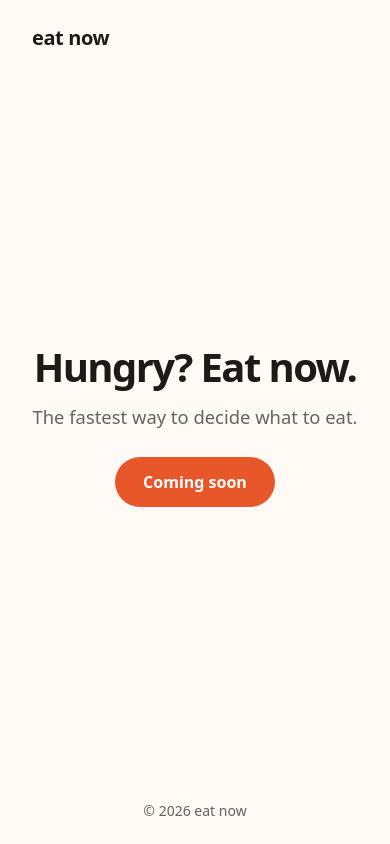
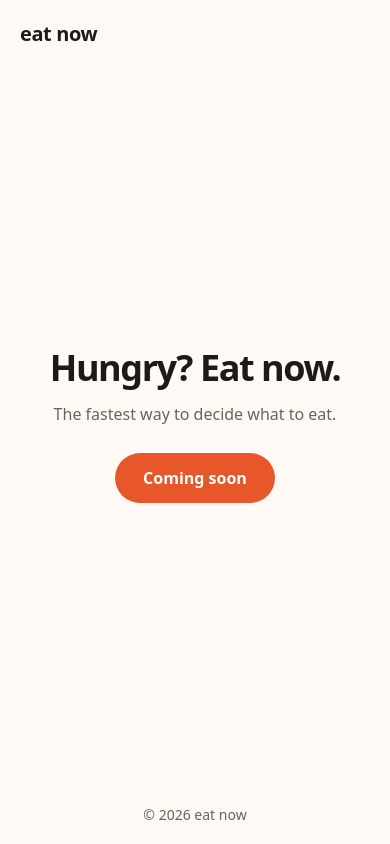
Before and after one commit to sunkam96/eatnow, a website built with Vite: page index.html in a window 390 px wide. Built offline with nearby package versions, Linux system fonts and the light colour scheme.

Commit message:
fix deps and style

```diff
--- a/index.html
+++ b/index.html
@@ -2,7 +2,8 @@
 <html lang="en">
   <head>
     <meta charset="UTF-8" />
-    <meta name="viewport" content="width=device-width, initial-scale=1.0" />
+    <meta name="viewport" content="width=device-width, initial-scale=1.0, viewport-fit=cover" />
+    <meta name="theme-color" content="#fffaf5" />
     <link rel="icon" type="image/svg+xml" href="/favicon.svg" />
     <title>eat now</title>
   </head>
@@ -12,7 +13,7 @@
     </header>
 
     <main class="hero">
-      <h1>Hungry? Eat now.</h1>
+      <h1>Hungry? <span class="nowrap">Eat now.</span></h1>
       <p class="tagline">The fastest way to decide what to eat.</p>
       <a class="cta" href="#">Coming soon</a>
     </main>
--- a/src/style.css
+++ b/src/style.css
@@ -4,11 +4,14 @@
   --muted: #6b625c;
   --accent: #e8572a;
   --accent-hover: #cf4718;
+  --gutter: clamp(20px, 5vw, 32px);
 
   font-family: system-ui, -apple-system, 'Segoe UI', Roboto, sans-serif;
   color: var(--text);
   background: var(--bg);
   -webkit-font-smoothing: antialiased;
+  -webkit-text-size-adjust: 100%;
+  text-size-adjust: 100%;
 }
 
 * {
@@ -18,12 +21,15 @@
 
 body {
   min-height: 100vh;
+  min-height: 100svh; /* fits the visible screen on mobile browsers */
   display: flex;
   flex-direction: column;
+  padding: env(safe-area-inset-top) env(safe-area-inset-right)
+    env(safe-area-inset-bottom) env(safe-area-inset-left);
 }
 
 .nav {
-  padding: 24px 32px;
+  padding: 20px var(--gutter);
 }
 
 .logo {
@@ -41,40 +47,49 @@ body {
   align-items: center;
   justify-content: center;
   text-align: center;
-  padding: 0 24px;
+  padding: 24px var(--gutter);
   gap: 16px;
 }
 
 .hero h1 {
-  font-size: clamp(2.5rem, 7vw, 4.5rem);
+  font-size: clamp(2.25rem, 9vw, 4.5rem);
   font-weight: 800;
   letter-spacing: -0.04em;
   line-height: 1.05;
+  text-wrap: balance;
+}
+
+.nowrap {
+  white-space: nowrap;
 }
 
 .tagline {
-  font-size: 1.15rem;
+  font-size: clamp(1rem, 4vw, 1.15rem);
   color: var(--muted);
   max-width: 32ch;
+  text-wrap: balance;
 }
 
 .cta {
   margin-top: 12px;
   padding: 14px 28px;
+  min-height: 48px;
   border-radius: 999px;
   background: var(--accent);
   color: #fff;
   font-weight: 600;
   text-decoration: none;
   transition: background 0.15s ease;
+  -webkit-tap-highlight-color: transparent;
 }
 
-.cta:hover {
+.cta:hover,
+.cta:active {
   background: var(--accent-hover);
 }
 
 .footer {
-  padding: 24px 32px;
+  padding: 20px var(--gutter);
   font-size: 0.875rem;
   color: var(--muted);
   text-align: center;
```
